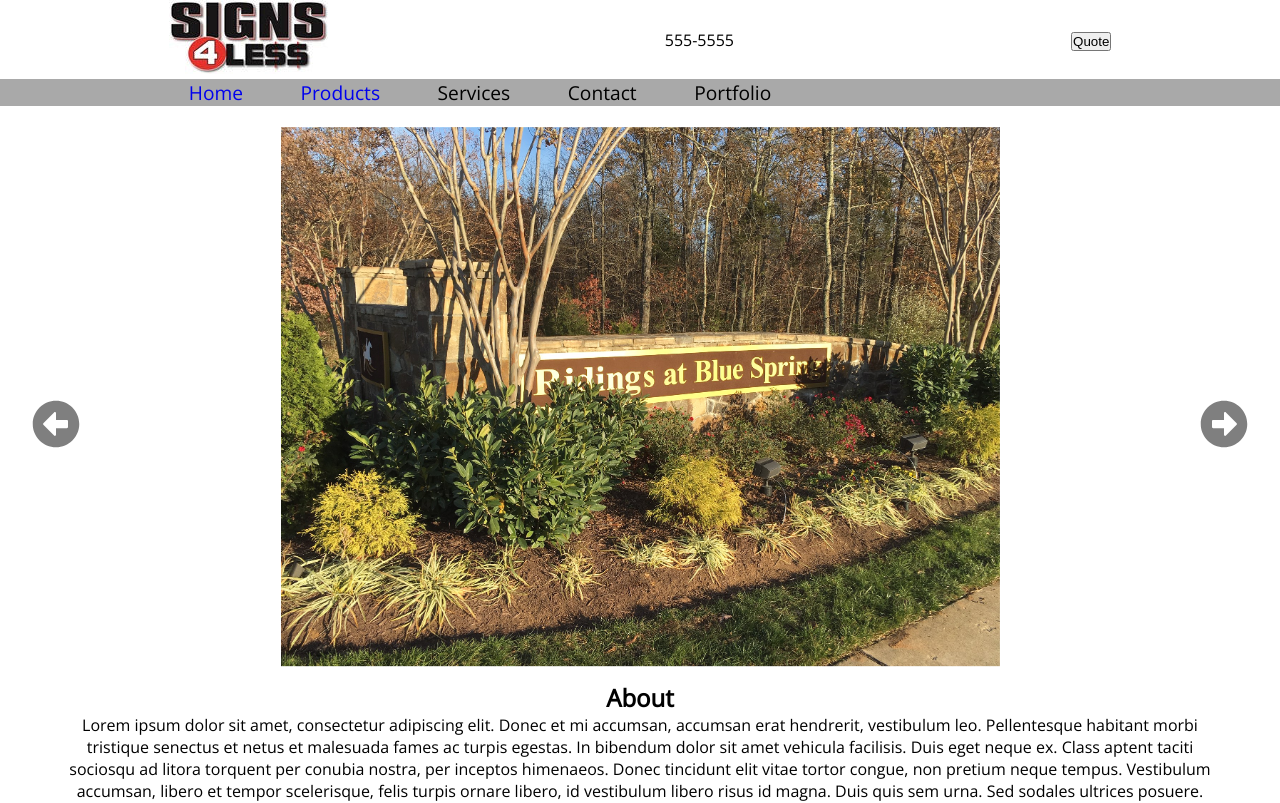
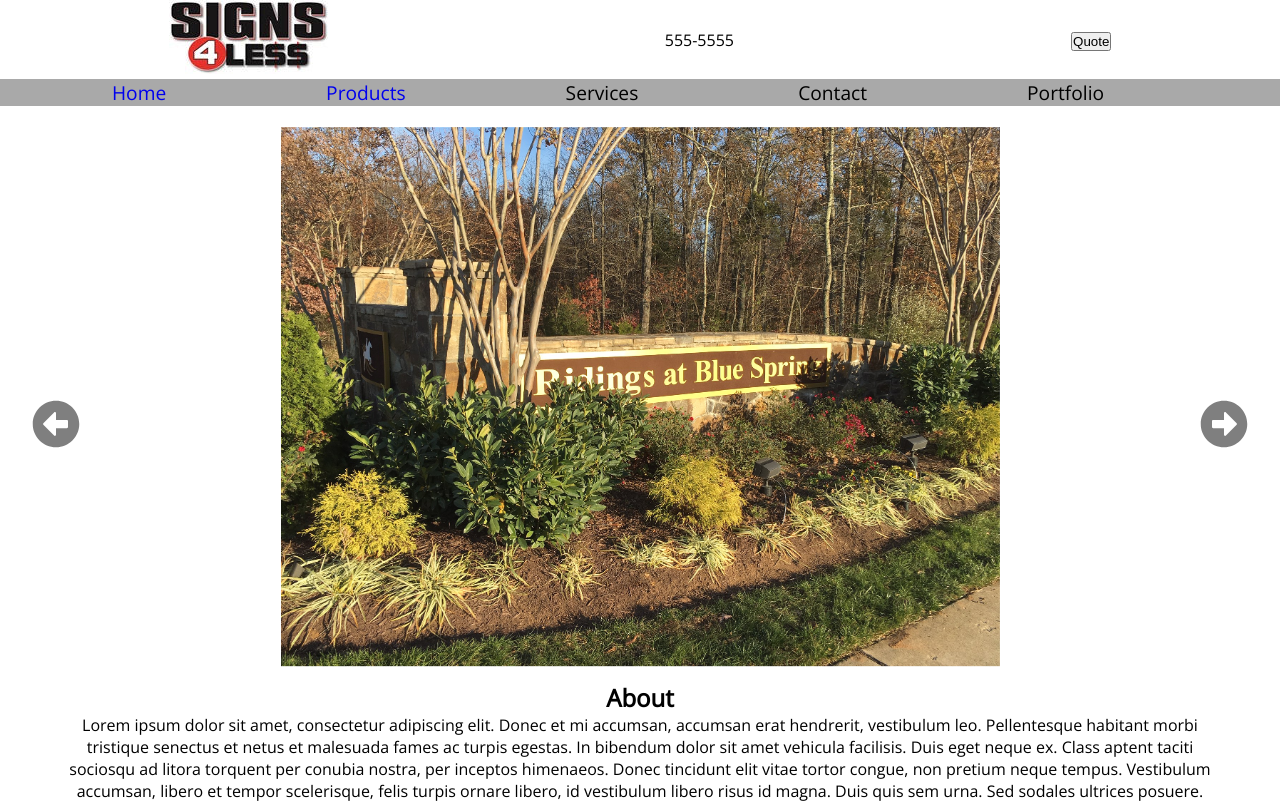
Before and after one commit to neelyab/mnsigns, a React (Create React App) app: page / in a window 1280 px wide. Shown: the top 803 px of the page. Built offline with nearby package versions, Linux system fonts and the light colour scheme.

Commit message:
fixed desktop view of bottom menu

```diff
--- a/src/Menu/Menu.css
+++ b/src/Menu/Menu.css
@@ -25,7 +25,7 @@ header {
     justify-content: space-around;
     align-items: center;
     padding: 0;
-    width: 50%;
+    width: 90%;
 
   }
   .bottom-menu a {
--- a/src/Menu/Menu.js
+++ b/src/Menu/Menu.js
@@ -16,8 +16,16 @@ class Menu extends Component {
                 active: !currentState
             }
             );
+
     }
     render(){
+        if (this.state.active === true) {
+            const navLinks = document.querySelectorAll('ul.menu li');
+            // animates the links
+            navLinks.forEach((link, index) => {
+                link.style.animation = `navLinkFade 0.5s ease forwards ${index / 7 + 2}s`;
+            })
+        }
         return(
             <header>
                 <div className="top-menu">
@@ -35,7 +43,7 @@ class Menu extends Component {
                 </div>
 
                 <div className='bottom-menu'>
-                    <ul className={this.state.active ? 'nav-active menu' : 'menu'}>
+                    <ul className={this.state.active ? 'nav-active menu' : 'menu'} onClick={this.toggleClass} >
                         <li><a href="/">Home</a></li>
                         <li><a href="./products.html">Products</a></li>
                         <li>Services</li>
```
Also changed, not shown: 1 other file (tests, documents, lock files or other folders).
